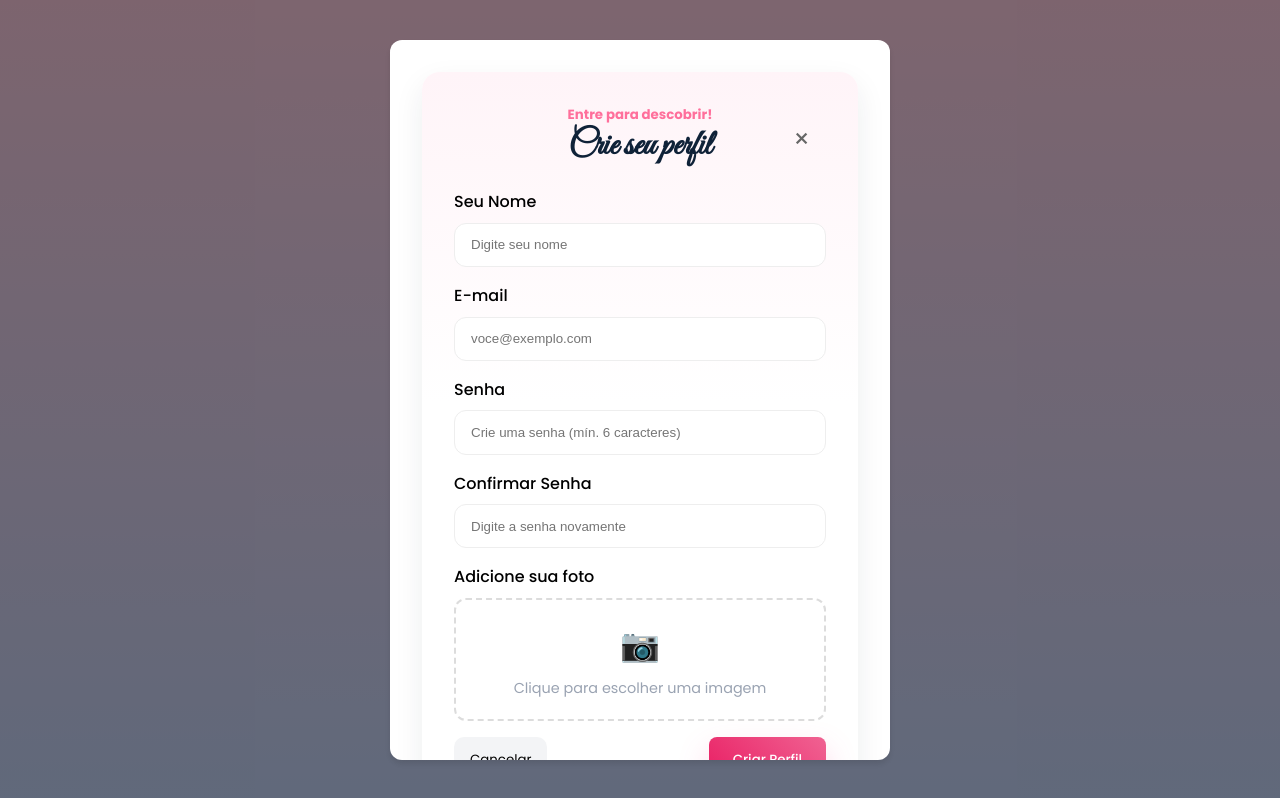
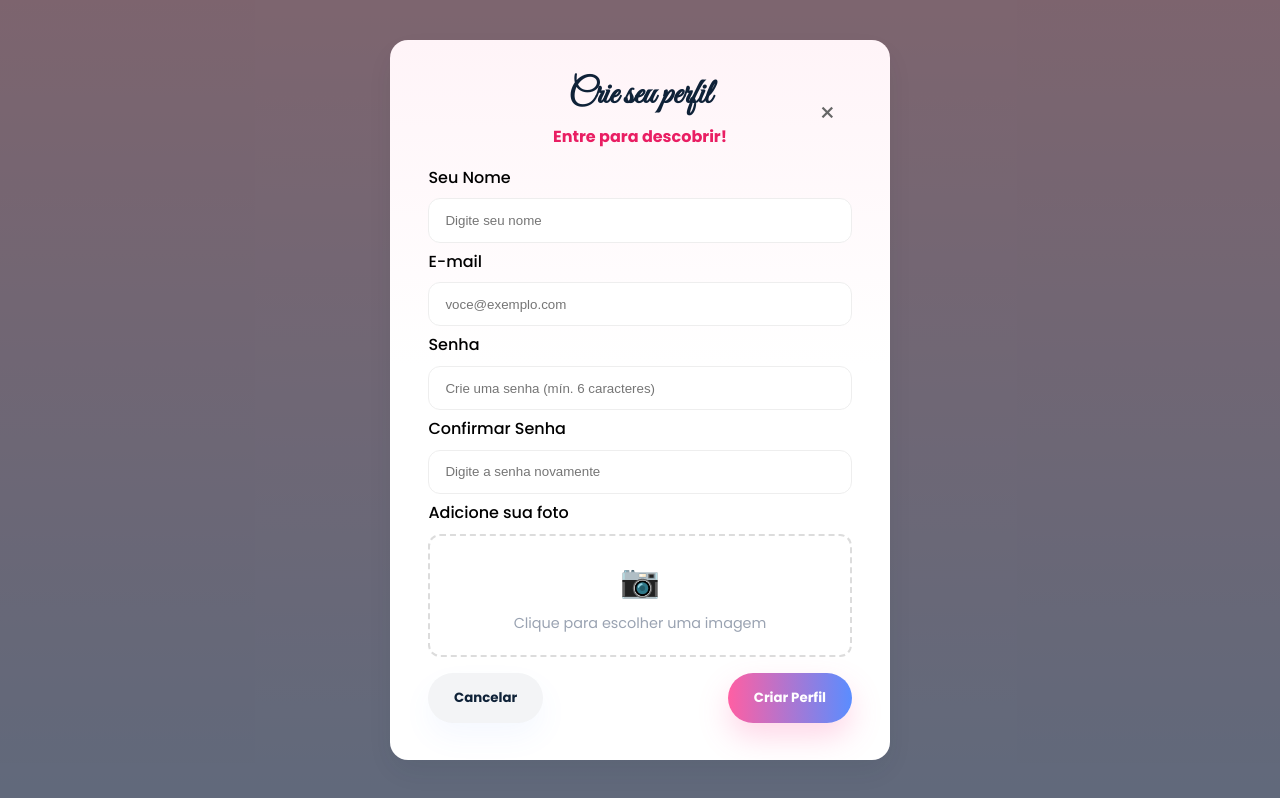
Before and after one commit to rhayssakramer/memuvie, an Angular app in the folder frontend/: page /login in a window 1280 px wide. Both pictures are taken after a click on the button "Crie seu perfil". Built offline with nearby package versions, Linux system fonts and the light colour scheme.

Commit message:
feat: configurando o design do modal-criar-perfil

```diff
--- a/frontend/src/app/pages/login/login.component.css
+++ b/frontend/src/app/pages/login/login.component.css
@@ -201,15 +201,17 @@
 }
 
 .modal-content {
-  background: white;
-  padding: 2rem;
-  border-radius: 12px;
+  /* Make the wrapper transparent so only the inner card (`.modal-card`) is visible.
+     Keep positioning and sizing but remove the white background. */
+  background: transparent;
+  padding: 0; /* delegate padding to .modal-card */
+  border-radius: 0; /* card handles rounding */
   width: 90%;
   max-width: 500px;
   max-height: 90vh;
-  overflow-y: auto;
+  /* Avoid the wrapper creating a scrollbar; internal card handles scrolling */
+  overflow: visible;
   position: relative;
-  box-shadow: 0 4px 6px rgba(0, 0, 0, 0.1);
 }
 
 .modal-header {
@@ -245,11 +247,24 @@
 /* New modal card styles to match design */
 .modal-card {
   width: 100%;
+  /* Keep the visible card background and shadow. */
   background: linear-gradient(180deg, rgba(255,244,248,1) 0%, rgba(255,255,255,1) 45%);
   border-radius: 18px;
   padding: 2rem 2rem 1.6rem 2rem;
   box-shadow: 0 12px 30px rgba(15,34,56,0.08);
   position: relative;
+  /* Responsividade: limitar altura e permitir scroll interno sem criar scroll na página */
+  max-height: calc(100vh - 80px);
+  overflow-y: auto;
+  /* Hide scrollbar visually while keeping the ability to scroll */
+  -ms-overflow-style: none; /* IE and Edge */
+  scrollbar-width: none; /* Firefox */
+}
+
+/* WebKit browsers (Chrome, Safari, Opera) hide scrollbar */
+.modal-card::-webkit-scrollbar {
+  width: 0px;
+  height: 0px;
 }
 
 .modal-top {
@@ -260,9 +275,10 @@
 
 .modal-sub {
   display: block;
-  color: #ff6f9b;
+  color: #e91e63;
+  font-size: 16px;
   font-weight: 700;
-  margin-bottom: 0.2rem;
+  margin-top: 10px;
 }
 
 .modal-title {
@@ -286,6 +302,24 @@
 .modal-form {
   margin-top: 1rem;
 }
+
+/* Mobile adjustments */
+@media (max-width: 600px) {
+  .modal { align-items: flex-start; padding-top: 24px; }
+  .modal-content { width: 95%; max-width: 420px; }
+  .modal-card { border-radius: 14px; padding: 1.25rem; }
+  .modal-title { font-size: 1.6rem; }
+  .modal-sub { font-size: .85rem; }
+}
+
+/* Larger screens */
+@media (min-width: 1200px) {
+  .modal-content { max-width: 700px; }
+  .modal-card { padding: 2.4rem; }
+}
+
+/* Utility: fallback class to remove body scroll if needed elsewhere */
+.no-scroll { overflow: hidden !important; }
 
 .modal-error {
   color: #e91e63;
@@ -338,6 +372,20 @@
   cursor:pointer
 }
 
+/* Modal-specific secondary button: same sizing/shape/interaction as modal primary but different color */
+.modal .btn-secondary {
+  border: 0;
+  border-radius: 999px;
+  padding: .95rem 1.6rem;
+  background: #f3f4f6;
+  color: #0f2238;
+  font-weight: 700;
+  box-shadow: 0 14px 30px rgba(90,141,255,0.06);
+  cursor: pointer;
+  transition: transform .2s ease, box-shadow .2s ease;
+}
+.modal .btn-secondary:hover { transform: translateY(-2px); }
+
 .btn-gradient {
   background: linear-gradient(90deg,#e9edf7,#dfe7ff);
   color:#0f2238;
@@ -358,20 +406,23 @@
 .form-group label {
   display: block;
   margin-bottom: 0.5rem;
+  margin-top: -10px;
   font-weight: 500;
 }
 
-/* Estilos do botão */
+/* Estilos do botão (modal) - atualizado conforme solicitado */
 .modal .btn-gradient {
-  background: linear-gradient(45deg, #e91e63, #f06292);
-  color: white;
-  border: none;
-  padding: 0.8rem 1.5rem;
-  border-radius: 8px;
-  font-weight: 500;
+  border: 0;
+  border-radius: 999px;
+  padding: .95rem 1.6rem;
+  background: linear-gradient(90deg, #ff5fa3 0%, #5a8dff 100%);
+  color: #fff;
+  font-weight: 700;
+  box-shadow: 0 14px 30px rgba(255,95,163,.25);
   cursor: pointer;
-  transition: all 0.2s;
+  transition: transform .2s ease, box-shadow .2s ease;
 }
+.modal .btn-gradient:hover { transform: translateY(-2px); }
 
 .btn-gradient {
   background: linear-gradient(90deg,#e9edf7,#dfe7ff);
@@ -397,9 +448,10 @@
 }
 
 .modal-content {
-  background: white;
-  padding: 2rem;
-  border-radius: 12px;
+  /* Ensure the duplicated block also matches the transparent wrapper approach */
+  background: transparent;
+  padding: 0;
+  border-radius: 0;
   width: 90%;
   max-width: 500px;
   position: relative;
--- a/frontend/src/app/pages/login/login.component.html
+++ b/frontend/src/app/pages/login/login.component.html
@@ -33,8 +33,8 @@
     <div class="modal-content">
       <div class="modal-card">
         <div class="modal-top">
+          <h1 class="modal-title">Crie seu perfil</h1>
           <small class="modal-sub">Entre para descobrir!</small>
-          <h1 class="modal-title">Crie seu perfil</h1>
           <button class="close-button" (click)="closeCreateProfile()">&times;</button>
         </div>
 
--- a/frontend/src/app/pages/login/login.component.ts
+++ b/frontend/src/app/pages/login/login.component.ts
@@ -55,6 +55,12 @@ export class LoginComponent {
     }
     logoutAll(); // Limpa qualquer sessão anterior
     this.showCreateProfile = true;
+    // Disable body scroll while modal is open
+    try {
+      document.body.style.overflow = 'hidden';
+    } catch (e) {
+      // server-side rendering or environment without document - ignore
+    }
   }
 
   // Fecha o modal e limpa os campos
@@ -66,6 +72,12 @@ export class LoginComponent {
     this.newConfirmPassword = '';
     this.selectedFile = null;
     this.previewUrl = null;
+    // Re-enable body scroll
+    try {
+      document.body.style.overflow = '';
+    } catch (e) {
+      // ignore
+    }
   }
 
   onFileSelected(event: Event) {
```
